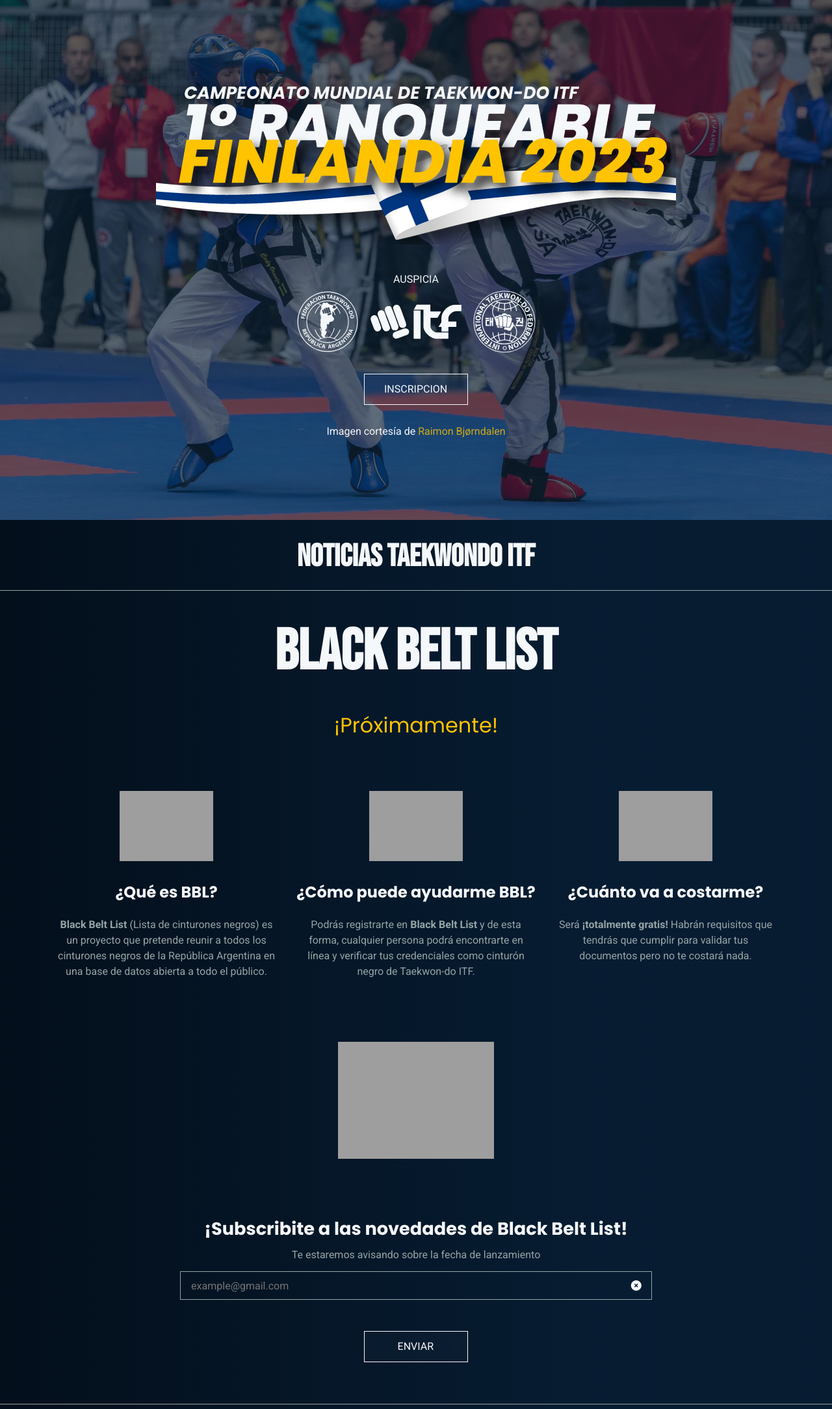
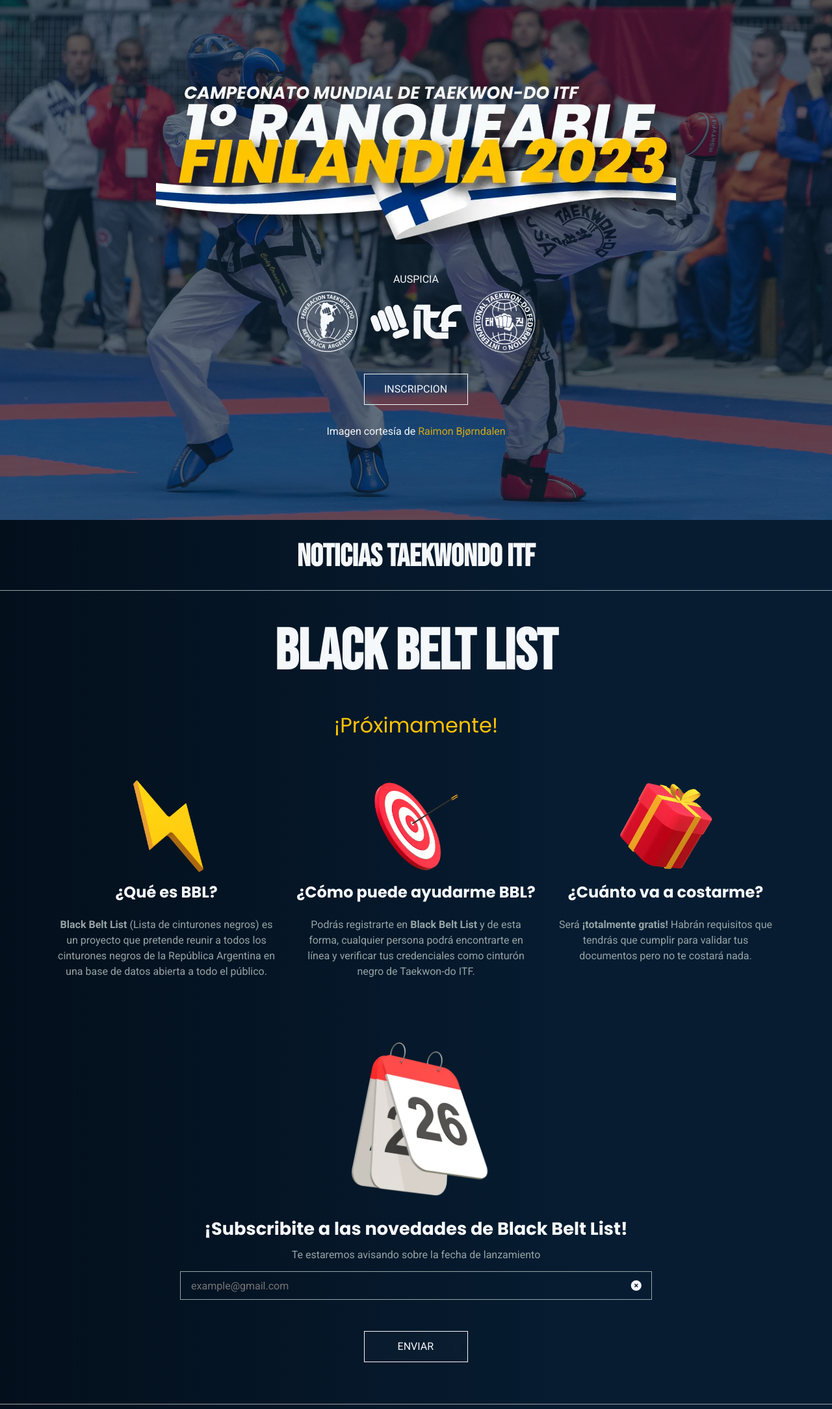
Before and after one commit to DataAnalystGabo/taekwondoitf.online, a PHP site: page / in a window 1280 px wide. Shown: the part 64-2232 px from the top of the page at 65% size. Run offline with PHP 8.4, Linux system fonts and the light colour scheme; data that the repository does not hold is empty; a stand-in replaces the project's code that opens the database connection; some libraries are stand-ins or nearby versions; grey boxes are pictures that could not be loaded.

Commit message:
-v 1.0.0 optimizacion de imagenes

```diff
--- a/index.php
+++ b/index.php
@@ -10,15 +10,19 @@ $statementSQL->setFetchMode(PDO::FETCH_ASSOC);
 <!DOCTYPE html>
 <html lang="es">
     <head>
+        <meta charset="UTF-8">
+        <meta name="viewport" content="width=device-width, initial-scale=1.0">
+
         <title>▷ Taekwondo ITF - ¡Todo lo que tenés que saber está aquí!</title>
 
-        <meta charset="UTF-8">
         <meta http-equiv="X-UA-Compatible" content="IE=edge">
-        <meta name="viewport" content="width=device-width, initial-scale=1.0">
         <meta name="description" content="Leé noticias, Enterate de los eventos deportivos, Descargá la teoría en pdf, Verificá si un instructor está afederado y mucho más.">
         <meta name="keyword" content="Taekwondo, ITF, Eventos, Cinturon negro, Dobok">
 
         <script async src="https://kit.fontawesome.com/c8757c1678.js" crossorigin="anonymous"></script>
+        <script defer src="https://code.jquery.com/jquery-3.5.1.min.js" integrity="sha256-9/aliU8dGd2tb6OSsuzixeV4y/faTqgFtohetphbbj0=" crossorigin="anonymous"></script>
+        <script defer src="js/menu.js"></script>
+        <script defer src="js/validatorEmail.js"></script>
 
         <link rel="stylesheet" href="css/normalize.css">
         <link rel="stylesheet" href="css/root.css">
@@ -100,9 +104,9 @@ $statementSQL->setFetchMode(PDO::FETCH_ASSOC);
 
                 <div class="event__group">
                     <picture class="event__title">
-                        <source srcset="image/title-finlandia2023-desktop.png" media="(min-width: 1200px)">
-                        <source srcset="image/title-finlandia2023-mobile.png" media="(min-width: 500px)">
-                        <img class="event__img" src="image/title-finlandia2023-desktop.png" alt="Logotipo del Primer Ranqueable a Finlandia 2023 Taekwondo ITF">
+                        <source srcset="image/title-finlandia2023-desktop.webp" media="(min-width: 1200px)">
+                        <source srcset="image/title-finlandia2023-mobile.webp" media="(min-width: 500px)">
+                        <img class="event__img" src="image/title-finlandia2023-desktop.webp" alt="Logotipo del Primer Ranqueable a Finlandia 2023 Taekwondo ITF">
                     </picture>
 
                     <div class="sponsors">
@@ -199,7 +203,7 @@ $statementSQL->setFetchMode(PDO::FETCH_ASSOC);
 
                         <div class="questionfreq__group">
                             <div class="questionfreq__picture">
-                                <img class="questionfreq__img" src="image/boltIcon.svg" alt="Icono 3d de Rayo Dorado">
+                                <img class="questionfreq__img" src="image/boltIcon.webp" alt="Icono 3d de Rayo Dorado">
                             </div>
                             <h3 class="questionfreq__title">¿Qué es BBL?</h3>
                             <p class="questionfreq__resumen"><strong>Black Belt List</strong> (Lista de cinturones negros) es un proyecto
@@ -210,7 +214,7 @@ $statementSQL->setFetchMode(PDO::FETCH_ASSOC);
 
                         <div class="questionfreq__group">
                             <div class="questionfreq__picture">
-                                <img class="questionfreq__img" src="image/targetIcon.svg" alt="Icono 3d de Blanco con flecha clavada">
+                                <img class="questionfreq__img" src="image/targetIcon.webp" alt="Icono 3d de Blanco con flecha clavada">
                             </div>
                             <h3 class="questionfreq__title">¿Cómo puede ayudarme BBL?</h3>
                             <p class="questionfreq__resumen">Podrás registrarte en <strong>Black Belt List</strong> y
@@ -221,7 +225,7 @@ $statementSQL->setFetchMode(PDO::FETCH_ASSOC);
 
                         <div class="questionfreq__group">
                             <div class="questionfreq__picture">
-                                <img class="questionfreq__img" src="image/giftIcon.svg" alt="Icono 3d de Regalo color rojo">
+                                <img class="questionfreq__img" src="image/giftIcon.webp" alt="Icono 3d de Regalo color rojo">
                             </div>
                             <h3 class="questionfreq__title">¿Cuánto va a costarme?</h3>
                             <p class="questionfreq__resumen">Será <strong>¡totalmente gratis!</strong> Habrán requisitos
@@ -234,7 +238,7 @@ $statementSQL->setFetchMode(PDO::FETCH_ASSOC);
 
                     <form class="form container">
                         <div class="form__icon">
-                            <img class="form__img" src="image/calendarIcon.svg" alt="Icono 3d de Calendario">
+                            <img class="form__img" src="image/calendarIcon.webp" alt="Icono 3d de Calendario">
                         </div>
 
                         <div class="form__group">
@@ -317,10 +321,6 @@ $statementSQL->setFetchMode(PDO::FETCH_ASSOC);
 
         </footer>
 
-        <script src="https://code.jquery.com/jquery-3.5.1.min.js" integrity="sha256-9/aliU8dGd2tb6OSsuzixeV4y/faTqgFtohetphbbj0=" crossorigin="anonymous"></script>
-        <script src="js/menu.js"></script>
-        <script src="js/validatorEmail.js"></script>
-
         <?php $con = null; ?>
         <?php $statementSQL = null; ?>
     </body>
```
Also changed, not shown: image/boltIcon.svg (deleted), image/boltIcon.webp (added), image/calendarIcon.svg (deleted), image/calendarIcon.webp (added), image/finlandia2023.webp (deleted), image/giftIcon.webp (added), image/targetIcon.svg (deleted), image/targetIcon.webp (added), image/title-finlandia2023-desktop.png (deleted), image/title-finlandia2023-desktop.webp (added), image/title-finlandia2023-mobile.png (deleted), image/title-finlandia2023-mobile.webp (added).
